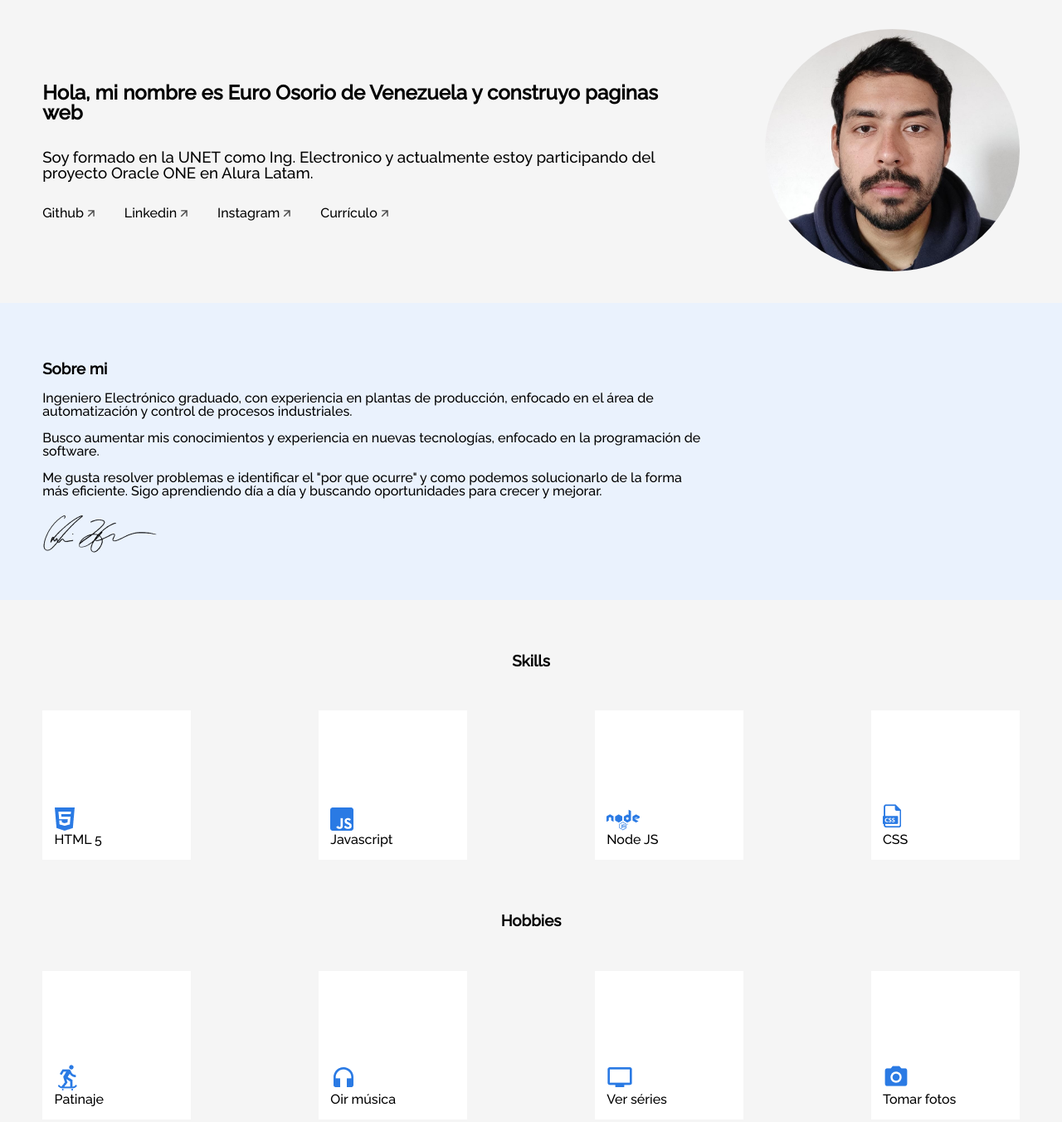
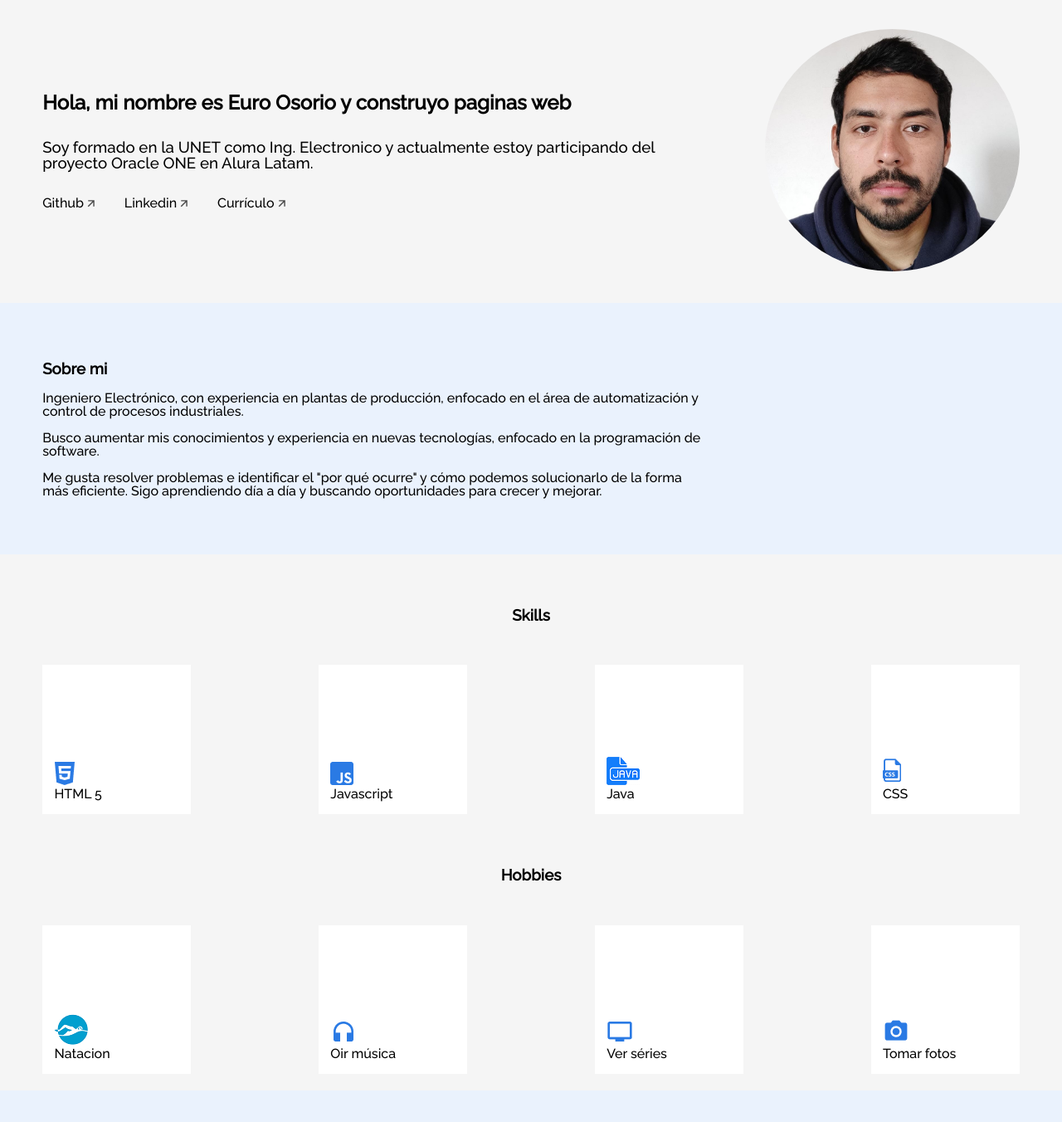
Before and after one commit to EuroOsorio/Portafolio-EuroOsorio, a plain HTML site: page index.html in a window 1280 px wide. Shown: the part 98-1450 px from the top of the page at 83% size. Drawn offline with Linux system fonts and the light colour scheme; files whose address does not match are found by name.

Commit message:
Modificacion de proyectos 1

```diff
--- a/index.html
+++ b/index.html
@@ -48,13 +48,13 @@
             <div class="title__div">
                 <img class="title__profile" src="assets/ImgPer/Euro.jpeg">
                 <div class="title__container">
-                    <h2 class="title__bio">Hola, mi nombre es Euro Osorio de Venezuela y construyo paginas web</h2>
+                    <h2 class="title__bio">Hola, mi nombre es Euro Osorio y construyo paginas web</h2>
                     <h3 class="title__subsection">Soy formado en la UNET como Ing. Electronico y actualmente estoy participando del proyecto Oracle ONE en Alura Latam.</h3>
                     <ul class="title__network">
                         <!-- Pon los enlaces de tus redes sociales favoritas -->
                         <li class="title__network__item"><a href="https://github.com/EuroOsorio">Github <img src="assets\arrow.png"> </a></li>
                         <li class="title__network__item"><a href="https://www.linkedin.com/in/euro-jos%C3%A9-osorio-hern%C3%A1ndez-a16a2b160">Linkedin <img src="assets\arrow.png"></a></li>
-                        <li class="title__network__item"><a href="">Instagram <img src="assets\arrow.png"></a></li>
+                        <!--<li class="title__network__item"><a href="">Instagram <img src="assets\arrow.png"></a></li>-->
                         <li class="title__network__item"><a href="">Currículo <img src="assets\arrow.png"></a></li>
                     </ul>
                 </div>
@@ -65,13 +65,13 @@
         <section class="about" id="sobre-mi">
             <div class="about__container">
                 <h3 class="about__title">Sobre mi</h3>
-                <p class="about__paragraph">Ingeniero Electrónico graduado, con experiencia en plantas de producción, enfocado en el área de automatización y control de procesos industriales. </p>
+                <p class="about__paragraph">Ingeniero Electrónico, con experiencia en plantas de producción, enfocado en el área de automatización y control de procesos industriales. </p>
                 <p class="about__paragraph">Busco aumentar mis conocimientos y experiencia en nuevas tecnologías, enfocado en la programación de software.
                 </p>
-                <p class="about__paragraph">Me gusta resolver problemas e identificar el "por que ocurre" y como podemos solucionarlo de la forma más eficiente. Sigo aprendiendo día a día y buscando oportunidades para crecer y mejorar.
+                <p class="about__paragraph">Me gusta resolver problemas e identificar el "por qué ocurre" y cómo podemos solucionarlo de la forma más eficiente. Sigo aprendiendo día a día y buscando oportunidades para crecer y mejorar.
                 </p>
-                <!-- Si quieres, pon tú firma acá! -->
-                <img src="assets\signature.png">
+                <!-- Si quieres, pon tú firma acá!
+                <img src="assets\signature.png"> -->
             </div>
         </section>
 
@@ -102,8 +102,8 @@
 
                 <div class="skills__box">
                     <ul class="skills__box--posicion">
-                        <li class="skills__img"><img src="assets\nodejs_icon.png" alt=""></li>
-                        <li class="skills__name">Node JS</li>
+                        <li class="skills__img"><img src="assets/ImgPer/Java_logo.png" alt=""></li>
+                        <li class="skills__name">Java</li>
                     </ul>
                 </div>
 
@@ -129,8 +129,8 @@
             <div class="hobbies__line">
                 <div class="hobbies__box">
                     <ul class="hobbies__box--posicion">
-                        <li class="hobbies__img"><img src="assets\skate_icon.png"></li>
-                        <li class="hobbies__name"> Patinaje</li>
+                        <li class="hobbies__img"><img src="assets/ImgPer/natacion_logo.png"></li>
+                        <li class="hobbies__name"> Natacion</li>
                     </ul>
                 </div>
 
@@ -268,8 +268,8 @@
                     <h3 class="experienceProyec__text">Challenge Alura Codificador </h3>
                         <div class="experienceProyec__description">
                             <!-- Pon el enlace del proyecto en Github o GithubPages -->
-                                <span class="experienceProyec__repo"><a href="https://github.com/alura-challenges/challenge-one-encriptador-latam"><button class="experiencia__botao--repo">Repositório</button></a></span>
-                                <span class="experienceProyec__demo"><a href=""><button class="experience__botao--demo">Ver demo</button></a></span>
+                                <span class="experienceProyec__repo"><a href="https://github.com/EuroOsorio/repository-encriptador"><button class="experiencia__botao--repo">Repositório</button></a></span>
+                                <span class="experienceProyec__demo"><a href="https://euroosorio.github.io/repository-encriptador/"><button class="experience__botao--demo">Ver demo</button></a></span>
                         </div>
                 </div>
             </div>
```
Also changed, not shown: assets/ImgPer/Java_logo.png (added), assets/ImgPer/natacion_logo.png (added).
